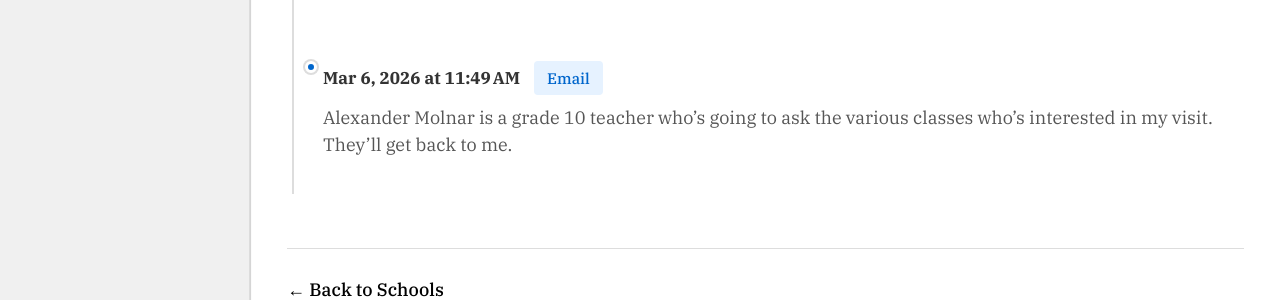
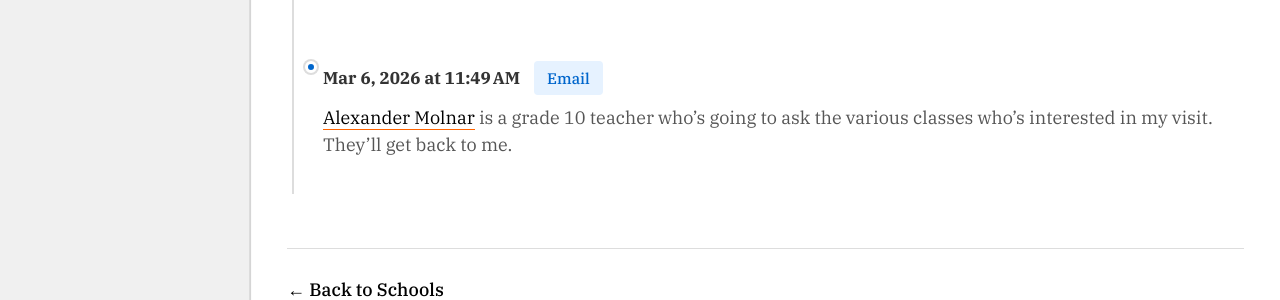
Before and after one commit to AlainParadis/program-promotion, a Jekyll site: the page built from _schools/sir-wilfrid-laurier-secondary-school.md, in a window 1280 px wide and 1154 px high. Shown: the part 814-1114 px from the top of the window. Built offline with Jekyll 4.4.1, drawn with Linux system fonts in a browser that asks for light colours; part of the change alters nothing that is shown.

```diff
--- a/_schools/sir-wilfrid-laurier-secondary-school.md
+++ b/_schools/sir-wilfrid-laurier-secondary-school.md
@@ -19,5 +19,5 @@ communications:
     note: "Follow-up email asking if I could meet with a grade 12 teacher."
   - date: "Mar 6, 2026 at 11:49 AM"
     method: "email"
-    note: "Alexander Molnar is a grade 10 teacher who's going to ask the various classes who's interested in my visit. They'll get back to me."
+    note: "[Alexander Molnar](mailto:alexander.molnar@ocdsb.ca) is a grade 10 teacher who's going to ask the various classes who's interested in my visit. They'll get back to me."
 ---
```
